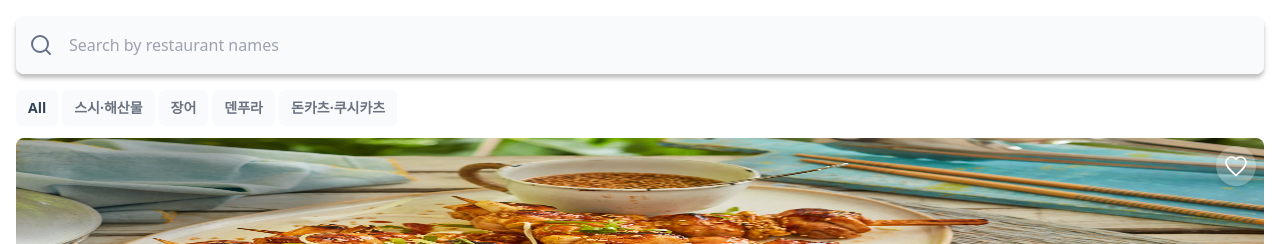
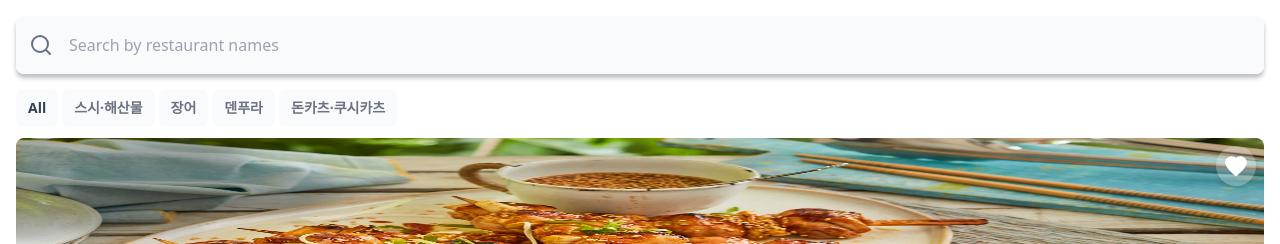
Before and after one commit to JtotheDoubleO/restos-frontend, a Next.js app: page /en/search in a window 1280 px wide. Shown: the top 244 px of the page. Built offline with nearby package versions, Linux system fonts and the light colour scheme.

Commit message:
feat(Card): added interactivity to favorite button

```diff
--- a/src/app/[locale]/(unauth)/search/page.tsx
+++ b/src/app/[locale]/(unauth)/search/page.tsx
@@ -35,6 +35,7 @@ export default function Search() {
           '/assets/images/placeholder-resto.png',
         ]}
         isRecommended
+        isFavorite
         name="카구라자카 이시카와 스시하루 나카노시마 스시야 카구라자카 이시카와 스시하루 나카노시마 스시야"
         rating={4.2}
         ratingCount={139}
--- a/src/components/Card.tsx
+++ b/src/components/Card.tsx
@@ -2,13 +2,14 @@
 
 import Image from 'next/image';
 import { useTranslations } from 'next-intl';
-import React from 'react';
+import React, { useState } from 'react';
 
 import { ThumbnailSlideshow } from '@/components/ThumbnailSlideshow';
 
 type ICardProps = {
   images: string[];
-  isRecommended: boolean;
+  isFavorite?: boolean;
+  isRecommended?: boolean;
   name: string;
   rating: number;
   ratingCount: number;
@@ -20,6 +21,8 @@ type ICardProps = {
 
 const Card = (props: ICardProps) => {
   const t = useTranslations('Search');
+
+  const [isMarkedFavorite, setIsMarkedFavorite] = useState(props.isFavorite);
 
   return (
     <div className="mb-4">
@@ -42,11 +45,13 @@ const Card = (props: ICardProps) => {
         )}
         <button
           type="button"
+          aria-label="mark favorite"
           className="absolute right-2 top-2 z-[9999] rounded-full bg-white/25 p-2 shadow-md"
+          onClick={() => setIsMarkedFavorite(!isMarkedFavorite)}
         >
           <svg
             className="size-6 text-white"
-            fill="none"
+            fill={isMarkedFavorite ? 'currentColor' : 'none'}
             viewBox="0 0 24 24"
             xmlns="http://www.w3.org/2000/svg"
           >
```
